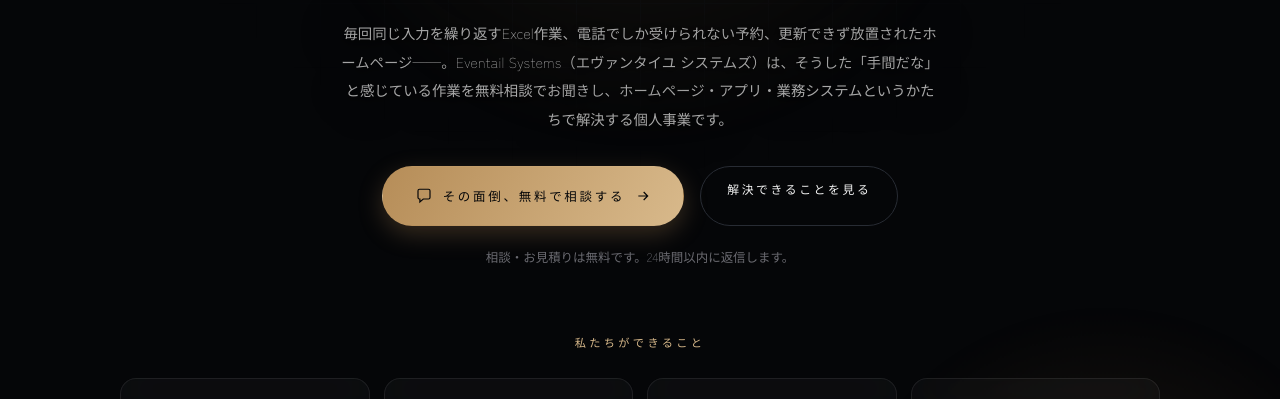
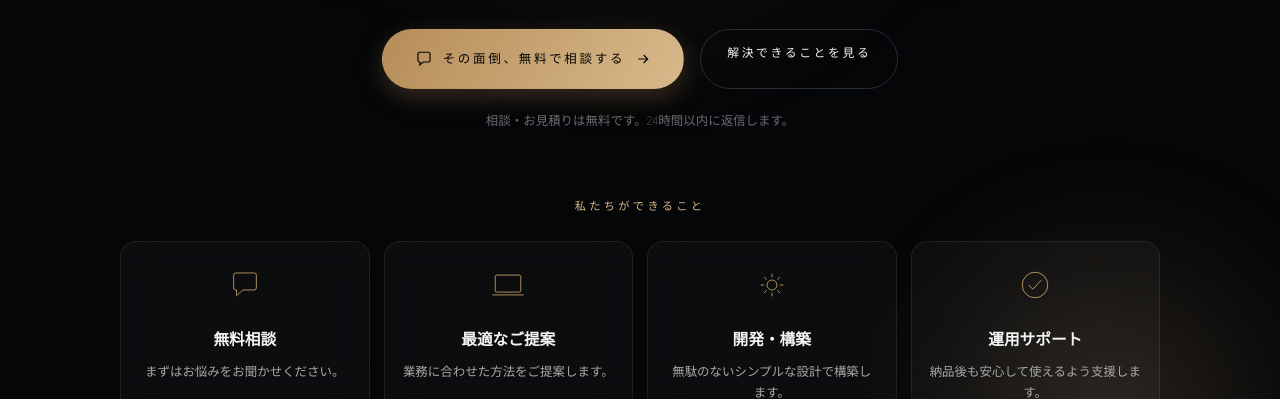
Before and after one commit to t-hiraolabs/Eventail-systems, a plain HTML site: page docs/index.html in a window 1280 px wide. Shown: the part 701-1100 px from the top of the page. Drawn offline with nearby package versions, Linux system fonts and the light colour scheme.

Commit message:
Update index.html

```diff
--- a/docs/index.html
+++ b/docs/index.html
@@ -163,7 +163,6 @@
     <span class="hero-locale-text">愛媛県今治市 発<br>個人事業主・小規模事業者向け</span>
     <span class="hero-locale-line" aria-hidden="true"></span>
   </p>
-  <p class="lead reveal" style="transition-delay:.32s">毎回同じ入力を繰り返すExcel作業、電話でしか受けられない予約、更新できず放置されたホームページ——。Eventail Systems（エヴァンタイユ システムズ）は、そうした「手間だな」と感じている作業を無料相談でお聞きし、ホームページ・アプリ・業務システムというかたちで解決する個人事業です。</p>
   <div class="hero-cta reveal" style="transition-delay:.4s">
     <a href="#contact" class="btn btn-gold">
       <svg viewBox="0 0 24 24" width="18" height="18" fill="none" stroke="currentColor" stroke-width="1.6" aria-hidden="true"><path d="M4 5a2 2 0 0 1 2-2h12a2 2 0 0 1 2 2v9a2 2 0 0 1-2 2h-7l-4.5 4v-4H6a2 2 0 0 1-2-2z"/></svg>
```
